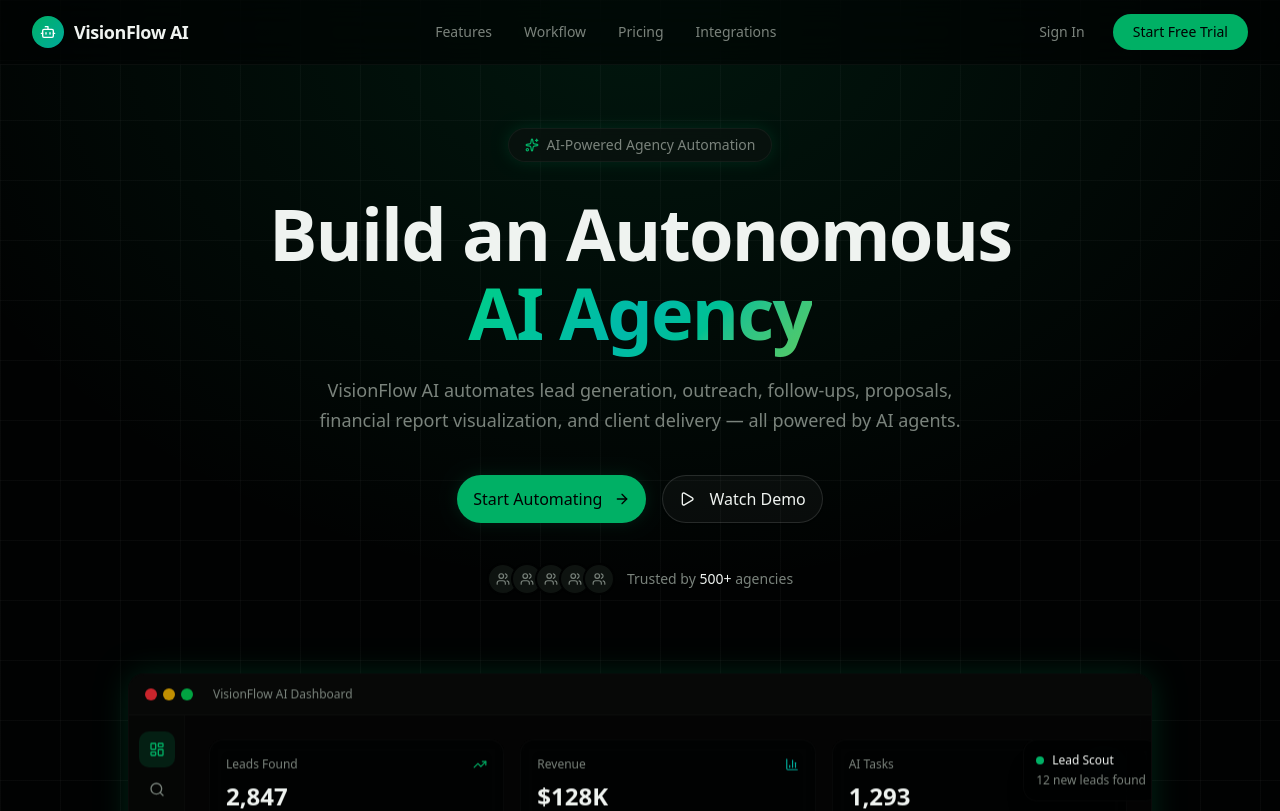
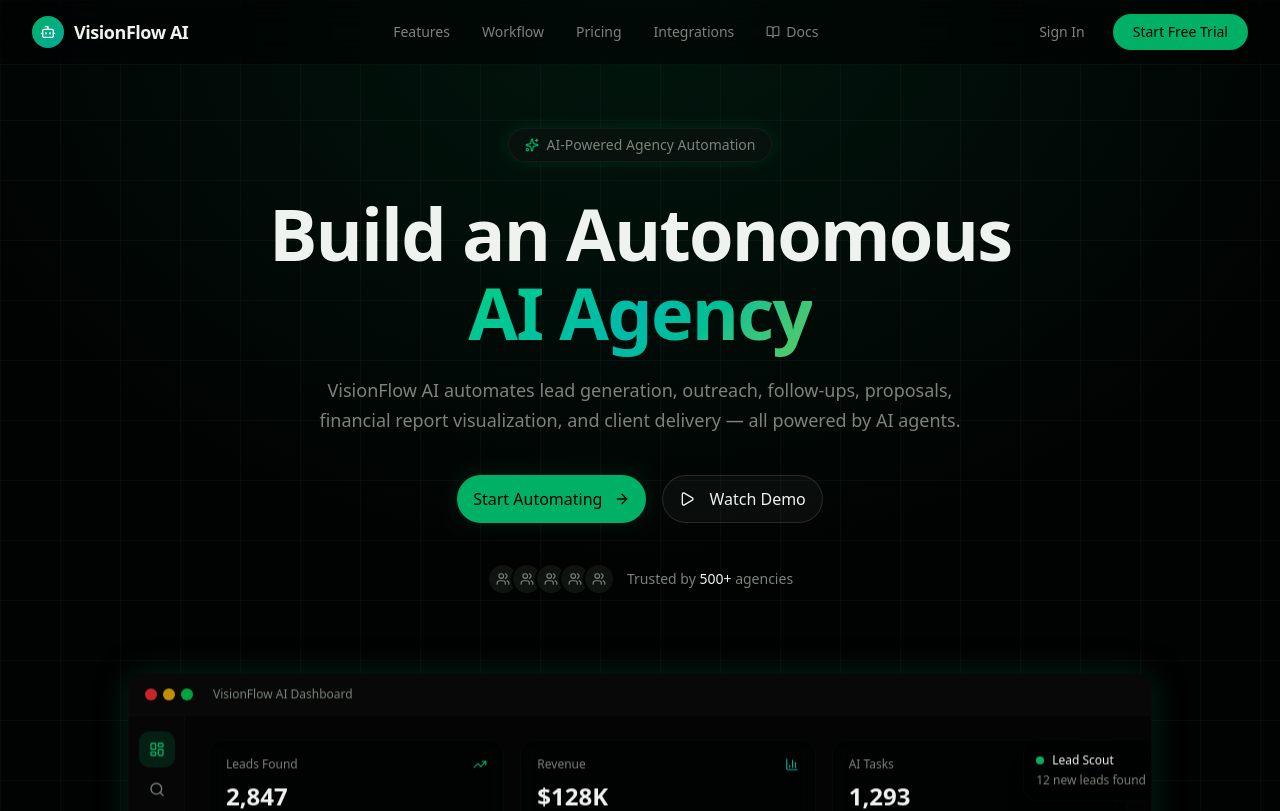
Before and after one commit to dev-dipeshkumar/visionflow-ai, a Next.js app: page / in a window 1280 px wide. Shown: the top 811 px of the page. Built offline with nearby package versions, Linux system fonts and the light colour scheme.

Commit message:
bdfc2f56-9843-4c14-87c1-c99d70f8e314

```diff
--- a/src/components/landing/footer.tsx
+++ b/src/components/landing/footer.tsx
@@ -1,6 +1,7 @@
 'use client'
 
-import { Bot, Github, Twitter, Linkedin, Mail } from 'lucide-react'
+import { useAppStore } from '@/lib/store'
+import { Bot, Github, Twitter, Linkedin, Mail, BookOpen } from 'lucide-react'
 import { Separator } from '@/components/ui/separator'
 
 const productLinks = ['Features', 'Workflow', 'Pricing', 'Integrations', 'Changelog', 'API Docs']
@@ -15,6 +16,18 @@ const socialLinks = [
 ]
 
 export function Footer() {
+  const { setViewMode, setActivePage } = useAppStore()
+
+  const handleLinkClick = (link: string) => {
+    if (link === 'API Docs') {
+      setActivePage('docs')
+      setViewMode('app')
+    } else if (link === 'Features' || link === 'Workflow' || link === 'Pricing' || link === 'Integrations') {
+      // For product links that map to landing sections, stay on landing page
+      // The anchor href will handle scrolling
+    }
+  }
+
   return (
     <footer className="bg-background border-t border-border">
       <div className="mx-auto max-w-7xl px-4 sm:px-6 lg:px-8 py-16">
@@ -55,12 +68,22 @@ export function Footer() {
             <ul className="space-y-3">
               {productLinks.map((link) => (
                 <li key={link}>
-                  <a
-                    href="#"
-                    className="text-sm text-muted-foreground transition-colors hover:text-foreground"
-                  >
-                    {link}
-                  </a>
+                  {link === 'API Docs' ? (
+                    <button
+                      onClick={() => handleLinkClick(link)}
+                      className="flex items-center gap-1.5 text-sm text-muted-foreground transition-colors hover:text-foreground"
+                    >
+                      <BookOpen className="size-3.5" />
+                      {link}
+                    </button>
+                  ) : (
+                    <a
+                      href={`#${link.toLowerCase()}`}
+                      className="text-sm text-muted-foreground transition-colors hover:text-foreground"
+                    >
+                      {link}
+                    </a>
+                  )}
                 </li>
               ))}
             </ul>
--- a/src/components/landing/hero.tsx
+++ b/src/components/landing/hero.tsx
@@ -20,6 +20,7 @@ import {
   FileText,
   Settings,
   Activity,
+  BookOpen,
 } from 'lucide-react'
 import { Button } from '@/components/ui/button'
 
@@ -32,11 +33,11 @@ const fadeInUp = {
   }),
 }
 
-const navLinks = ['Features', 'Workflow', 'Pricing', 'Integrations']
+const navLinks = ['Features', 'Workflow', 'Pricing', 'Integrations', 'Docs']
 
 export function Hero() {
   const [mobileMenuOpen, setMobileMenuOpen] = useState(false)
-  const { setViewMode } = useAppStore()
+  const { setViewMode, setActivePage } = useAppStore()
 
   return (
     <section className="relative min-h-screen overflow-hidden">
@@ -61,6 +62,16 @@ export function Hero() {
             {/* Desktop Nav Links */}
             <div className="hidden md:flex items-center gap-8">
               {navLinks.map((link) => (
+                link === 'Docs' ? (
+                  <button
+                    key={link}
+                    onClick={() => { setActivePage('docs'); setViewMode('app') }}
+                    className="text-sm text-muted-foreground transition-colors hover:text-foreground flex items-center gap-1.5"
+                  >
+                    <BookOpen className="size-3.5" />
+                    {link}
+                  </button>
+                ) : (
                   <a
                     key={link}
                     href={`#${link.toLowerCase()}`}
@@ -68,6 +79,7 @@ export function Hero() {
                   >
                     {link}
                   </a>
+                )
               ))}
             </div>
 
@@ -102,6 +114,16 @@ export function Hero() {
             >
               <div className="px-4 py-4 space-y-3">
                 {navLinks.map((link) => (
+                  link === 'Docs' ? (
+                    <button
+                      key={link}
+                      onClick={() => { setActivePage('docs'); setViewMode('app'); setMobileMenuOpen(false) }}
+                      className="flex items-center gap-1.5 text-sm text-muted-foreground hover:text-foreground py-2"
+                    >
+                      <BookOpen className="size-3.5" />
+                      {link}
+                    </button>
+                  ) : (
                     <a
                       key={link}
                       href={`#${link.toLowerCase()}`}
@@ -110,6 +132,7 @@ export function Hero() {
                     >
                       {link}
                     </a>
+                  )
                 ))}
                 <div className="pt-3 border-t border-border/50 flex flex-col gap-2">
                   <Button variant="ghost" className="justify-start text-sm text-muted-foreground" onClick={() => setViewMode('app')}>
```
Also changed, not shown: 1 other file (tests, documents, lock files or other folders). Lines whose indentation alone changed are shown as unchanged.
